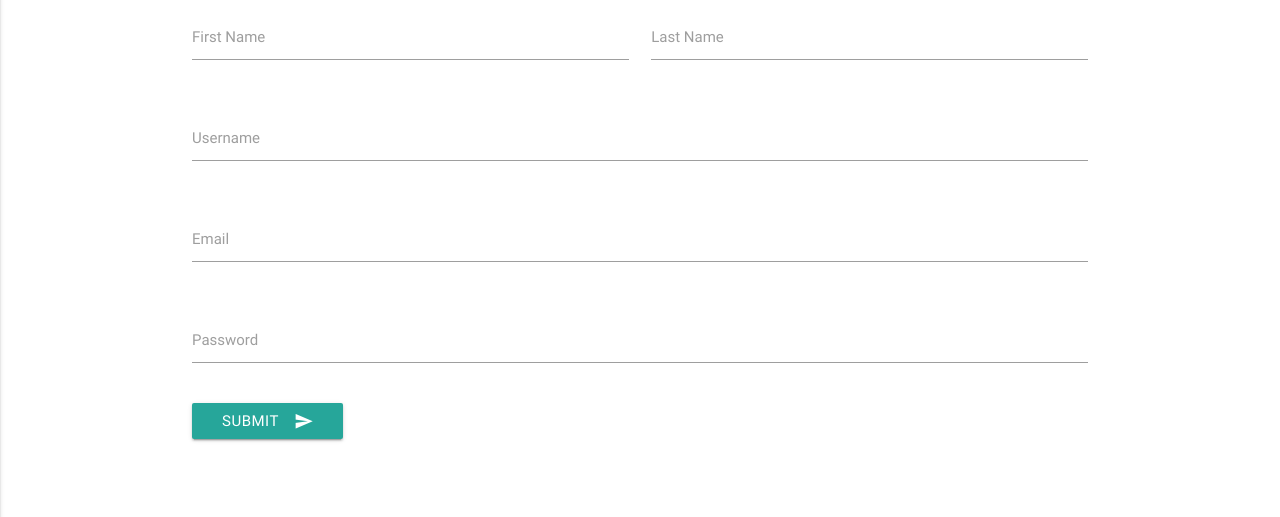
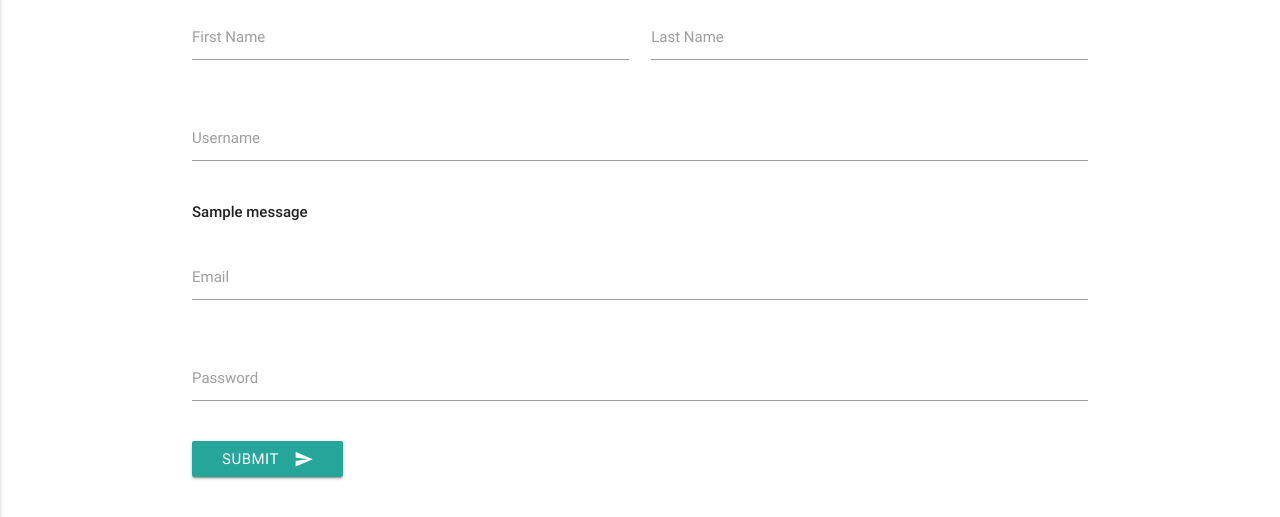
Before and after one commit to amosborn/milestone-project-3, a Flask app: page /add_user in a window 1280 px wide. Shown: the part 133-650 px from the top of the page. Run offline with Flask 2, Linux system fonts and the light colour scheme; one stand-in notice (Sample message) is shown; some libraries are stand-ins or nearby versions.

Commit message:
Added flashed message

```diff
--- a/templates/adduser.html
+++ b/templates/adduser.html
@@ -20,6 +20,15 @@
                 <label for="usernamel">Username</label>
             </div>
         </div>
+        {% with messages = get_flashed_messages() %}
+        {% if messages %}
+        <ul class="flashes">
+            {% for message in messages %}
+            <li><strong>{{ message }}</strong></li>
+            {% endfor %}
+        </ul>
+        {% endif %}
+        {% endwith %}
         <div class="row">
             <div class="input-field col s12">
                 <input id="email" name="email" type="email" class="validate" required>
```
